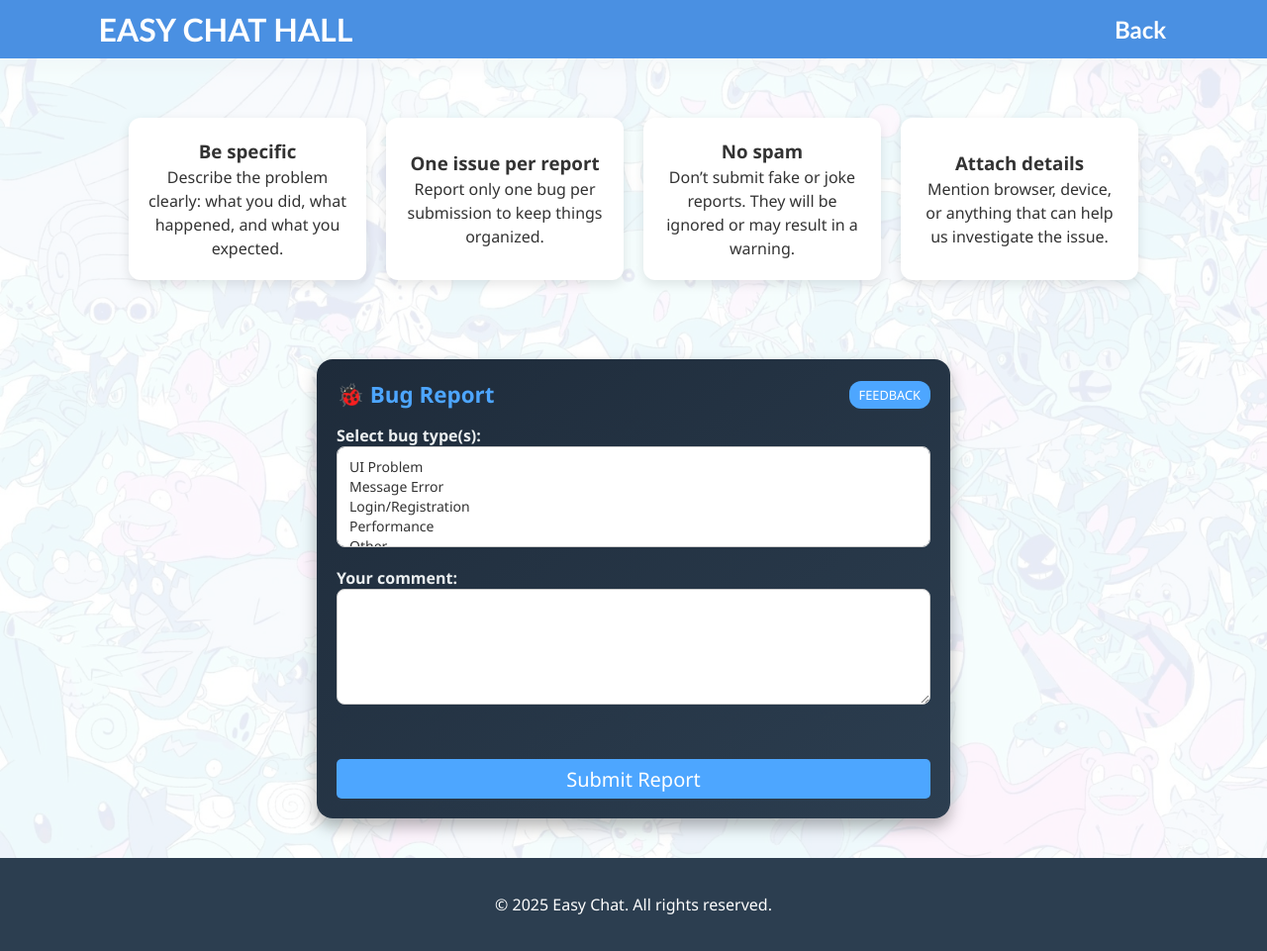
After one commit to Geradinplay/WebWithchatPHP, a PHP site: page /chat/reportBug.php in a window 1280 px wide. The commit adds this page. Shown: the whole page at 99% size. Run offline with PHP 8.4, Linux system fonts and the light colour scheme; the visitor is signed in with stand-in values (Sample User, id 1).

Commit message:
Start create bug report page

```diff
--- a/chat/ajaxChatRequests.js
+++ b/chat/ajaxChatRequests.js
@@ -7,7 +7,7 @@ document.addEventListener("DOMContentLoaded", () => {
 
     const chatBox = document.getElementById("chat-box");
 
-    // Сначала получаем ID и роль пользователя из сессии
+    // Сначала получаем ID и роль пользователя из сессии (READ)
     loadChatBox();
     function loadChatBox() {
     fetch('./getSessionUserData.php')
@@ -131,7 +131,7 @@ document.addEventListener("DOMContentLoaded", () => {
         .catch(err => console.error("Error getting user ID:", err));
 }
 
-    // --------------------------------------------------------------------------------- Отправка нового сообщения
+    // --------------------------------------------------------------------------------- Отправка нового сообщения (Create-update)
     const form = document.getElementById("message-form");
     const input = document.getElementById("message");
 
--- a/chat/guestRoom.php
+++ b/chat/guestRoom.php
@@ -32,6 +32,7 @@ $banned = $row["ban"];
     <h1>EASY CHAT HALL</h1>
     <div class="top-nav">
         <h2>
+            <a class="reportBug"  href="reportBug.php">Report Bug</a>
             <a href="../sessionDestroyer.php" >logout</a>
         </h2>
     </div>
--- /dev/null
+++ b/chat/reportBug.php
@@ -0,0 +1,88 @@
+<?php
+session_start();
+if (!isset($_SESSION['login'])) {
+    header("Location: ./index.php");
+    exit;
+}
+?>
+<!DOCTYPE html>
+<html lang="en">
+<head>
+    <meta charset="UTF-8">
+    <title>Report Bug — Easy Chat</title>
+    <link rel="stylesheet" href="./style/header.css">
+    <link rel="stylesheet" href="./style/headerPhone.css">
+    <link rel="stylesheet" href="./style/body.css">
+    <link rel="stylesheet" href="./style/footer.css">
+    <link rel="stylesheet" href="./style/customeSearch.css">
+    <link rel="stylesheet" href="./style/additionalStylesBugReport.css">
+</head>
+<body>
+<header>
+    <h1>EASY CHAT HALL</h1>
+    <div class="top-nav">
+        <h2>
+            <a class="" href="./guestRoom.php">Back</a>
+        </h2>
+    </div>
+</header>
+
+<main>
+    <section class="rules-block-wrapper">
+        <div class="rules-block">
+            <div class="rule-card">
+                <h3>Be specific</h3>
+                Describe the problem clearly: what you did, what happened, and what you expected.
+            </div>
+
+            <div class="rule-card">
+                <h3>One issue per report</h3>
+                Report only one bug per submission to keep things organized.
+            </div>
+
+            <div class="rule-card">
+                <h3>No spam</h3>
+                Don’t submit fake or joke reports. They will be ignored or may result in a warning.
+            </div>
+
+            <div class="rule-card">
+                <h3>Attach details</h3>
+                Mention browser, device, or anything that can help us investigate the issue.
+            </div>
+        </div>
+    </section>
+    <section class="bug-form-wrapper">
+        <div class="bug-form-card">
+            <div class="bug-form-header">
+                <h3>🐞 Bug Report</h3>
+                <span class="badge">Feedback</span>
+            </div>
+
+            <div class="bug-form-body">
+                <form method="post" action="#">
+                    <label for="bug_types"><strong>Select bug type(s):</strong></label>
+                    <select id="bug_types" name="bug_types[]" multiple required class="bug-select">
+                        <option value="1">UI Problem</option>
+                        <option value="2">Message Error</option>
+                        <option value="3">Login/Registration</option>
+                        <option value="4">Performance</option>
+                        <option value="5">Other</option>
+                    </select>
+
+                    <label for="comment"><strong>Your comment:</strong></label>
+                    <textarea id="comment" name="comment" rows="5" required class="bug-textarea"></textarea>
+
+                    <button type="submit" class="go-to-chat-btn" style="width: 100%;">Submit Report</button>
+                </form>
+            </div>
+        </div>
+    </section>
+
+
+</main>
+
+<footer>
+    <p>© 2025 Easy Chat. All rights reserved.</p>
+</footer>
+</body>
+</html>
--- /dev/null
+++ b/chat/style/additionalStylesBugReport.css
@@ -0,0 +1,54 @@
+.bug-form-wrapper {
+    display: flex;
+    justify-content: center;
+    padding: 40px 20px;
+}
+
+.bug-form-card {
+    background: linear-gradient(145deg, #1e2b3a, #2c3e50);
+    color: #ecf0f1;
+    border-radius: 16px;
+    padding: 20px;
+    width: 100%;
+    max-width: 600px;
+    box-shadow: 0 8px 16px rgba(0, 0, 0, 0.3);
+}
+
+.bug-form-header {
+    display: flex;
+    justify-content: space-between;
+    align-items: center;
+    margin-bottom: 15px;
+}
+
+.bug-form-header h3 {
+    margin: 0;
+    font-size: 1.4em;
+    color: #4da6ff;
+}
+
+.bug-form-body {
+    display: flex;
+    flex-direction: column;
+}
+
+.bug-select,
+.bug-textarea {
+    width: 100%;
+    padding: 10px;
+    margin-bottom: 20px;
+    border-radius: 8px;
+    border: 1px solid #ccc;
+    box-sizing: border-box;
+    font-size: 14px;
+    font-family: 'Segoe UI', Tahoma, Geneva, Verdana, sans-serif;
+    background-color: white;
+    color: #333;
+}
+
+.bug-select:focus,
+.bug-textarea:focus {
+    outline: none;
+    border-color: #4da6ff;
+    box-shadow: 0 0 5px rgba(77, 166, 255, 0.5);
+}
--- a/chat/style/body.css
+++ b/chat/style/body.css
@@ -126,7 +126,6 @@ body {
 h2 {
     margin-top: 0;
     margin-bottom: 0;
-    text-decoration: white underline;
     text-align: center;
 }
 .h2-indents {
--- a/chat/style/header.css
+++ b/chat/style/header.css
@@ -1,4 +1,14 @@
+header a {
+margin-right: 8%;
 
+}
+.reportBug {
+    font-size: medium;
+    text-decoration: none;
+    border: none;
+    text-underline: none;
+    color: #0059ff;
+}
 
 header {
     background-color: #4a90e2;
```
